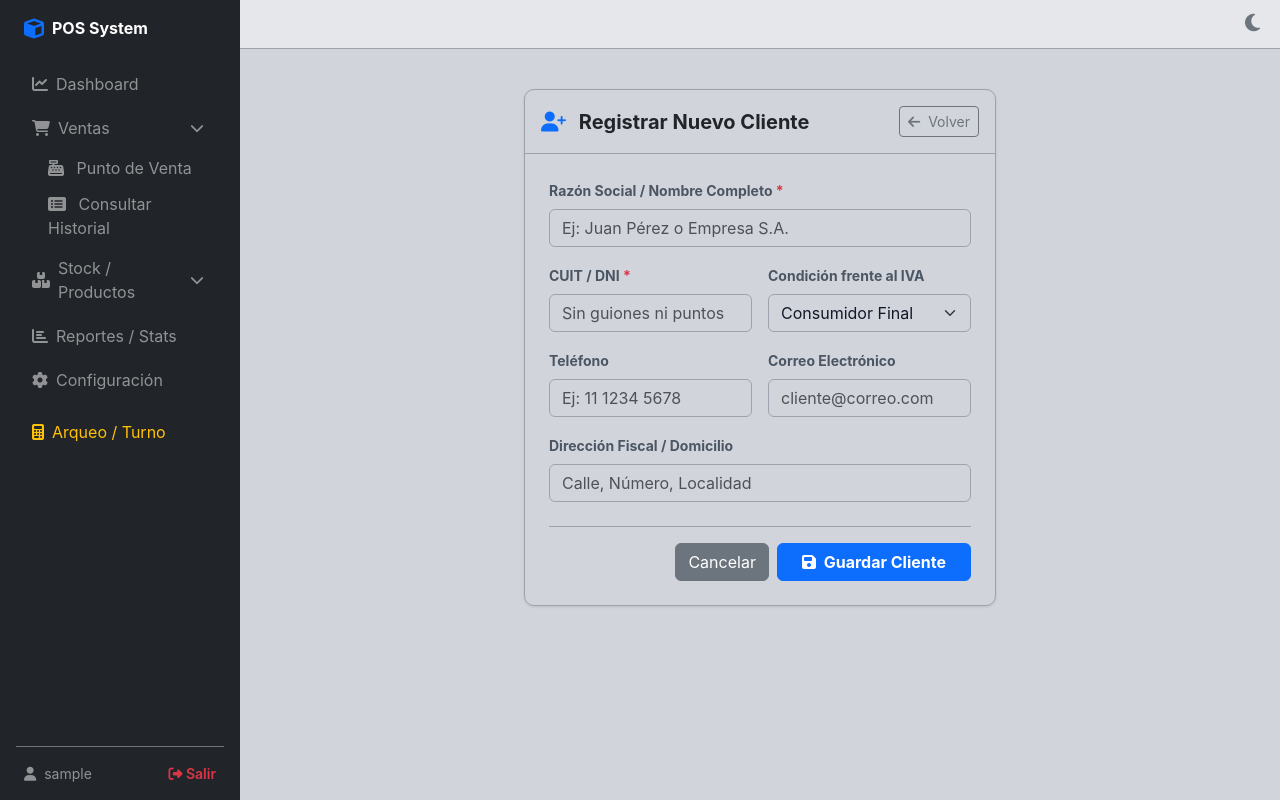
After one commit to mluduenia/sistema_ventas, a Django app: page /ventas/cliente/crear/ in a window 1280 px wide. The commit adds this page. Run offline with Django 4.2, Linux system fonts and the light colour scheme; the visitor is signed in with stand-in values (Sample User, id 1); data that the repository does not hold is empty.

Commit message:
crear cliente

```diff
--- /dev/null
+++ b/apps/core/context_processors.py
@@ -0,0 +1,39 @@
+def roles_usuario(request):
+    """Banderas de permisos para el menú e interfaz."""
+    if not request.user.is_authenticated:
+        return {
+            'es_admin': False,
+            'es_supervisor_o_gerente': False,
+            'es_cajero': False,
+            'puede_vender': False,
+            'puede_editar_stock': False,
+            'puede_ver_caja': False,
+            'puede_ver_reportes': False,
+        }
+
+    # Grupos en minúsculas para evitar errores tipográficos
+    grupos = set(request.user.groups.values_list('name', flat=True))
+    grupos_lower = {g.lower() for g in grupos}
+
+    is_super = request.user.is_superuser
+    is_admin = is_super or 'administrador' in grupos_lower or 'admin' in grupos_lower
+    is_supervisor_o_gerente = 'supervisor' in grupos_lower or 'superv' in grupos_lower or 'gerente' in grupos_lower
+    is_cajero = 'cajero' in grupos_lower or 'vendedor' in grupos_lower
+
+    # Todos los roles (Cajero, Supervisor, Admin) pueden vender, ver caja y ver reportes
+    puede_vender = is_admin or is_supervisor_o_gerente or is_cajero
+    puede_ver_caja = is_admin or is_supervisor_o_gerente or is_cajero
+    puede_ver_reportes = is_admin or is_supervisor_o_gerente or is_cajero
+
+    # SOLO Supervisor, Gerente y Admin pueden EDITAR productos y stock
+    puede_editar_stock = is_admin or is_supervisor_o_gerente
+
+    return {
+        'es_admin': is_admin,
+        'es_supervisor_o_gerente': is_supervisor_o_gerente,
+        'es_cajero': is_cajero,
+        'puede_vender': puede_vender,
+        'puede_editar_stock': puede_editar_stock,
+        'puede_ver_caja': puede_ver_caja,
+        'puede_ver_reportes': puede_ver_reportes,
+    }
--- a/apps/ventas/views.py
+++ b/apps/ventas/views.py
@@ -10,6 +10,9 @@ from django.http import HttpResponse, JsonResponse
 from django.shortcuts import get_object_or_404, redirect, render
 from django.utils import timezone
 from django.views.decorators.csrf import csrf_exempt
+from django.shortcuts import render, redirect
+from django.contrib import messages
+from .models import Cliente  # Ajusta según el modelo de cliente de tu proyecto
 
 from apps.configuracion.models import EmpresaConfig
 from apps.productos.models import MovimientoStock, Producto
@@ -475,3 +478,23 @@ def reportes_view(request):
         'proveedores_top': proveedores_top,
     }
     return render(request, 'ventas/reportes.html', context)
+
+def crear_cliente(request):
+    if request.method == 'POST':
+        nombre = request.POST.get('nombre')
+        cuit_dni = request.POST.get('cuit_dni')
+        telefono = request.POST.get('telefono')
+        email = request.POST.get('email')
+        direccion = request.POST.get('direccion')
+
+        Cliente.objects.create(
+            nombre=nombre,
+            numero_documento=cuit_dni,  # <--- Se usa el nombre de campo real
+            telefono=telefono,
+            email=email,
+            direccion=direccion
+        )
+        messages.success(request, 'Cliente registrado correctamente.')
+        return redirect('ventas:pos')
+
+    return render(request, 'ventas/crear_cliente.html')
--- a/sistema_ventas/settings.py
+++ b/sistema_ventas/settings.py
@@ -57,6 +57,7 @@ TEMPLATES = [
 
                 # 👈 AGREGA ESTA LÍNEA AQUÍ:
                 'apps.configuracion.context_processors.configuracion_global',
+                'apps.core.context_processors.roles_usuario',
             ],
         },
     },
--- a/templates/base.html
+++ b/templates/base.html
@@ -16,17 +16,27 @@
     <!-- Custom Theme -->
     <link rel="stylesheet" href="/static/css/custom.css">
 
+    <style>
+        /* Ajuste de maquetación para Sidebar Fijo en Escritorio */
+        @media (min-width: 768px) {
+            .main-wrapper {
+                margin-left: 240px !important;
+                width: calc(100% - 240px) !important;
+            }
+        }
+    </style>
+
     {% block extra_css %}{% endblock %}
     {% block extra_head %}{% endblock %}
 </head>
 <body>
 
 <div class="d-flex min-vh-100">
-    <!-- SIDEBAR / MENÚ LATERAL (ESCRITORIO / PC) -->
-    <aside class="bg-dark text-white p-3 d-none d-md-flex flex-column justify-content-between" style="width: 240px; flex-shrink: 0;">
-        <div>
+    <!-- SIDEBAR / MENÚ LATERAL FIJO (ESCRITORIO - PC) -->
+    <aside class="bg-dark text-white p-3 d-none d-md-flex flex-column justify-content-between position-fixed top-0 bottom-0 start-0" style="width: 240px; z-index: 1050;">
+        <div class="d-flex flex-column overflow-hidden h-100">
             <!-- MARCA / LOGO DEL COMERCIO -->
-            <div class="d-flex align-items-center mb-4 px-2">
+            <div class="d-flex align-items-center mb-4 px-2 flex-shrink-0">
                 {% if configuracion and configuracion.logo %}
                     <img src="{{ configuracion.logo.url }}" alt="Logo" class="me-2 rounded bg-white p-1" style="max-height: 38px; max-width: 45px; object-fit: contain;">
                 {% else %}
@@ -41,15 +51,18 @@
                 </span>
             </div>
 
-            <nav class="nav nav-pills flex-column gap-1">
-                <!-- Dashboard (Visible para Administradores y Superusuarios) -->
-                {% if request.user.is_superuser or 'Administrador' in request.user.groups.all|join:',' %}
+            <!-- NAVEGACIÓN ESCRITORIO -->
+            <nav class="nav nav-pills flex-column gap-1 overflow-y-auto pe-1 flex-grow-1">
+
+                <!-- 1. DASHBOARD (PUBLICO PARA TODOS LOS USUARIOS AUTENTICADOS) -->
+                {% if request.user.is_authenticated %}
                 <a href="{% url 'core:dashboard' %}" class="nav-link text-white-50 d-flex align-items-center gap-2 py-2 px-3 rounded {% if request.resolver_match.url_name == 'dashboard' %}active text-white{% endif %}">
                     <i class="fas fa-chart-line w-20"></i> Dashboard
                 </a>
                 {% endif %}
 
-                <!-- Submenú Ventas (Todos los niveles) -->
+                <!-- 2. SUBMENÚ VENTAS (Cajero, Supervisor, Gerente, Admin - EXCLUYE Almacenista) -->
+                {% if not 'Almacenista' in request.user.groups.all|join:',' %}
                 <div class="nav-item">
                     <a class="nav-link text-white-50 d-flex align-items-center justify-content-between py-2 px-3 rounded" data-bs-toggle="collapse" href="#submenuVentas" role="button" aria-expanded="false">
                         <span class="d-flex align-items-center gap-2"><i class="fas fa-shopping-cart w-20"></i> Ventas</span>
@@ -66,8 +79,9 @@
                         </nav>
                     </div>
                 </div>
+                {% endif %}
 
-                <!-- Submenú Stock / Catálogos (Todos leen, solo Admins/Super ven links avanzados si aplica) -->
+                <!-- 3. SUBMENÚ STOCK / PRODUCTOS -->
                 <div class="nav-item">
                     <a class="nav-link text-white-50 d-flex align-items-center justify-content-between py-2 px-3 rounded" data-bs-toggle="collapse" href="#submenuStock" role="button" aria-expanded="false">
                         <span class="d-flex align-items-center gap-2"><i class="fas fa-boxes w-20"></i> Stock / Productos</span>
@@ -75,46 +89,56 @@
                     </a>
                     <div class="collapse {% if 'productos' in request.path or 'stock' in request.path %}show{% endif %}" id="submenuStock">
                         <nav class="nav nav-pills flex-column ps-3 gap-1 mt-1">
+                            <!-- Productos y Movimientos (Visibles para Todos) -->
                             <a href="{% url 'productos:lista_productos' %}" class="nav-link text-white-50 py-1 px-3 rounded small {% if request.resolver_match.url_name == 'lista_productos' %}active text-white{% endif %}">
                                 <i class="fas fa-box me-2"></i> Productos / Existencias
                             </a>
                             <a href="{% url 'productos:movimientos_stock' %}" class="nav-link text-white-50 py-1 px-3 rounded small {% if request.resolver_match.url_name == 'movimientos_stock' %}active text-white{% endif %}">
                                 <i class="fas fa-exchange-alt me-2"></i> Movimientos de Stock
                             </a>
+
+                            <!-- Rubros y Proveedores (Solo para Supervisor, Gerente, Admin) -->
+                            {% if request.user.is_superuser or 'Administrador' in request.user.groups.all|join:',' or 'Gerente' in request.user.groups.all|join:',' or 'Supervisor' in request.user.groups.all|join:',' %}
                             <a href="{% url 'productos:lista_categorias' %}" class="nav-link text-white-50 py-1 px-3 rounded small {% if 'categorias' in request.path %}active text-white{% endif %}">
                                 <i class="fas fa-tags me-2"></i> Rubros / Categorías
                             </a>
                             <a href="{% url 'productos:lista_proveedores' %}" class="nav-link text-white-50 py-1 px-3 rounded small {% if 'proveedores' in request.path %}active text-white{% endif %}">
                                 <i class="fas fa-truck me-2"></i> Proveedores
                             </a>
+                            {% endif %}
                         </nav>
                     </div>
                 </div>
 
-                <!-- Reportes y Estadísticas (Todos los niveles) -->
+                <!-- 4. REPORTES Y ESTADÍSTICAS (Cajero, Supervisor, Gerente, Admin) -->
+                {% if not 'Almacenista' in request.user.groups.all|join:',' %}
                 <a href="{% url 'ventas:reportes' %}" class="nav-link text-white-50 d-flex align-items-center gap-2 py-2 px-3 rounded {% if request.resolver_match.url_name == 'reportes' %}active text-white{% endif %}">
                     <i class="fas fa-chart-bar w-20"></i> Reportes / Stats
                 </a>
+                {% endif %}
 
-                <!-- Configuración (Solo Admins y Superusuarios) -->
+                <!-- 5. CONFIGURACIÓN (EXCLUSIVO Administrador) -->
                 {% if request.user.is_superuser or 'Administrador' in request.user.groups.all|join:',' %}
                 <a href="{% url 'configuracion:configuracion_general' %}" class="nav-link text-white-50 d-flex align-items-center gap-2 py-2 px-3 rounded {% if 'configuracion' in request.path %}active text-white{% endif %}">
                     <i class="fas fa-cog w-20"></i> Configuración
                 </a>
                 {% endif %}
 
-                <!-- Abrir / Cerrar Caja (Todos los cajeros/admins) -->
+                <!-- 6. ARQUEO DE CAJA (Cajero, Supervisor, Gerente, Admin) -->
+                {% if not 'Almacenista' in request.user.groups.all|join:',' %}
                 <a href="{% url 'ventas:cerrar_caja' %}" class="nav-link text-warning d-flex align-items-center gap-2 py-2 px-3 rounded mt-2">
                     <i class="fas fa-calculator w-20"></i> Arqueo / Turno
                 </a>
+                {% endif %}
+
             </nav>
         </div>
 
-        <!-- Usuario & Logout en Escritorio -->
-        <div class="border-top border-secondary pt-3">
+        <!-- USUARIO & LOGOUT -->
+        <div class="border-top border-secondary pt-3 flex-shrink-0 mt-auto">
             <div class="d-flex align-items-center justify-content-between px-2">
-                <span class="small text-white-50"><i class="fas fa-user me-1"></i> {{ request.user.username }}</span>
-                <a href="{% url 'usuarios:logout' %}" class="text-danger small" title="Cerrar Sesión">
+                <span class="small text-white-50 text-truncate me-2"><i class="fas fa-user me-1"></i> {{ request.user.username }}</span>
+                <a href="{% url 'usuarios:logout' %}" class="text-danger small fw-semibold text-decoration-none" title="Cerrar Sesión">
                     <i class="fas fa-sign-out-alt"></i> Salir
                 </a>
             </div>
@@ -122,7 +146,7 @@
     </aside>
 
     <!-- CONTENIDO PRINCIPAL -->
-    <div class="flex-grow-1 d-flex flex-column w-100 overflow-hidden">
+    <div class="main-wrapper flex-grow-1 d-flex flex-column w-100 overflow-hidden" style="min-height: 100vh;">
         <!-- NAVBAR SUPERIOR -->
         <header class="navbar navbar-expand border-bottom px-3 py-2 bg-body">
             <div class="container-fluid p-0 d-flex justify-content-between align-items-center">
@@ -190,28 +214,35 @@
         </div>
         <div class="offcanvas-body p-3">
             <nav class="nav nav-pills flex-column gap-2">
-                {% if request.user.is_superuser or 'Administrador' in request.user.groups.all|join:',' %}
+                {% if request.user.is_authenticated %}
                 <a href="{% url 'core:dashboard' %}" class="nav-link text-body py-2"><i class="fas fa-chart-line me-2 text-primary"></i> Dashboard</a>
                 {% endif %}
 
-                <!-- Ventas Móvil -->
+                {% if not 'Almacenista' in request.user.groups.all|join:',' %}
                 <a href="{% url 'ventas:pos' %}" class="nav-link text-body py-2"><i class="fas fa-cash-register me-2 text-primary"></i> Punto de Venta</a>
                 <a href="{% url 'ventas:lista_ventas' %}" class="nav-link text-body py-2"><i class="fas fa-list-alt me-2 text-primary"></i> Historial de Ventas</a>
+                {% endif %}
 
                 <!-- Stock Móvil -->
                 <a href="{% url 'productos:lista_productos' %}" class="nav-link text-body py-2"><i class="fas fa-boxes me-2 text-primary"></i> Productos / Stock</a>
                 <a href="{% url 'productos:movimientos_stock' %}" class="nav-link text-body py-2"><i class="fas fa-exchange-alt me-2 text-primary"></i> Movimientos de Stock</a>
+
+                {% if request.user.is_superuser or 'Administrador' in request.user.groups.all|join:',' or 'Gerente' in request.user.groups.all|join:',' or 'Supervisor' in request.user.groups.all|join:',' %}
                 <a href="{% url 'productos:lista_categorias' %}" class="nav-link text-body py-2"><i class="fas fa-tags me-2 text-primary"></i> Rubros</a>
                 <a href="{% url 'productos:lista_proveedores' %}" class="nav-link text-body py-2"><i class="fas fa-truck me-2 text-primary"></i> Proveedores</a>
+                {% endif %}
 
-                <!-- Extras Móvil -->
+                {% if not 'Almacenista' in request.user.groups.all|join:',' %}
                 <a href="{% url 'ventas:reportes' %}" class="nav-link text-body py-2"><i class="fas fa-chart-bar me-2 text-primary"></i> Reportes y Estadísticas</a>
+                {% endif %}
 
                 {% if request.user.is_superuser or 'Administrador' in request.user.groups.all|join:',' %}
                 <a href="{% url 'configuracion:configuracion_general' %}" class="nav-link text-body py-2"><i class="fas fa-cog me-2 text-primary"></i> Configuración</a>
                 {% endif %}
 
+                {% if not 'Almacenista' in request.user.groups.all|join:',' %}
                 <a href="{% url 'ventas:cerrar_caja' %}" class="nav-link text-warning py-2"><i class="fas fa-calculator me-2"></i> Arqueo / Cerrar Turno</a>
+                {% endif %}
             </nav>
         </div>
     </div>
@@ -261,7 +292,6 @@
         }
     });
 
-    // Soporte táctil móvil
     document.addEventListener('mouseup', function (e) {
         if (e.target && (e.target.type === 'number' || e.target.classList.contains('input-cant') || e.target.classList.contains('input-num'))) {
             e.preventDefault();
--- a/templates/core/dashboard.html
+++ b/templates/core/dashboard.html
@@ -80,7 +80,7 @@
 <div class="card border-0 shadow-sm">
     <div class="card-header bg-body py-3 border-bottom d-flex align-items-center justify-content-between">
         <h5 class="fw-bold mb-0 text-body">
-            <i class="fas fa-history me-2 text-primary"></i> Últimas 10 Ventas Realizadas
+            <i class="fas fa-history me-2 text-primary"></i> Últimas Ventas Realizadas
         </h5>
         <a href="{% url 'ventas:lista_ventas' %}" class="btn btn-sm btn-outline-primary fw-semibold">
             Ver Todo
--- a/templates/dashboard.html
+++ b/templates/dashboard.html
@@ -80,7 +80,7 @@
 <div class="card border-0 shadow-sm">
     <div class="card-header bg-body py-3 border-bottom d-flex align-items-center justify-content-between">
         <h5 class="fw-bold mb-0 text-body">
-            <i class="fas fa-history me-2 text-primary"></i> Últimas 10 Ventas Realizadas
+            <i class="fas fa-history me-2 text-primary"></i> Últimas Ventas Realizadas
         </h5>
         <a href="{% url 'ventas:lista_ventas' %}" class="btn btn-sm btn-outline-primary fw-semibold">
             Ver Todo
--- /dev/null
+++ b/templates/ventas/crear_cliente.html
@@ -0,0 +1,80 @@
+{% extends 'base.html' %}
+
+{% block title %}Nuevo Cliente | Sistema POS{% endblock %}
+
+{% block content %}
+<div class="container-fluid py-3">
+    <div class="row justify-content-center">
+        <div class="col-12 col-md-8 col-lg-6">
+            <div class="card border-0 shadow-sm">
+                <div class="card-header bg-body py-3 border-bottom d-flex align-items-center justify-content-between">
+                    <h5 class="fw-bold mb-0 text-body">
+                        <i class="fas fa-user-plus me-2 text-primary"></i> Registrar Nuevo Cliente
+                    </h5>
+                    <a href="javascript:history.back()" class="btn btn-sm btn-outline-secondary">
+                        <i class="fas fa-arrow-left me-1"></i> Volver
+                    </a>
+                </div>
+                <div class="card-body p-4">
+                    <form method="POST" action="{% url 'ventas:crear_cliente' %}">
+                        {% csrf_token %}
+
+                        <!-- Razón Social o Nombre Completo -->
+                        <div class="mb-3">
+                            <label for="nombre" class="form-label fw-bold small">Razón Social / Nombre Completo <span class="text-danger">*</span></label>
+                            <input type="text" class="form-control" id="nombre" name="nombre" placeholder="Ej: Juan Pérez o Empresa S.A." required>
+                        </div>
+
+                        <div class="row g-3 mb-3">
+                            <!-- Tipo de Documento / CUIT / DNI -->
+                            <div class="col-12 col-sm-6">
+                                <label for="cuit_dni" class="form-label fw-bold small">CUIT / DNI <span class="text-danger">*</span></label>
+                                <input type="text" class="form-control" id="cuit_dni" name="cuit_dni" placeholder="Sin guiones ni puntos" required>
+                            </div>
+
+                            <!-- Condición de IVA -->
+                            <div class="col-12 col-sm-6">
+                                <label for="condicion_iva" class="form-label fw-bold small">Condición frente al IVA</label>
+                                <select class="form-select" id="condicion_iva" name="condicion_iva">
+                                    <option value="Consumidor Final" selected>Consumidor Final</option>
+                                    <option value="Responsable Inscripto">Responsable Inscripto</option>
+                                    <option value="Monotributo">Monotributo</option>
+                                    <option value="Exento">Exento</option>
+                                </select>
+                            </div>
+                        </div>
+
+                        <div class="row g-3 mb-3">
+                            <!-- Teléfono -->
+                            <div class="col-12 col-sm-6">
+                                <label for="telefono" class="form-label fw-bold small">Teléfono</label>
+                                <input type="text" class="form-control" id="telefono" name="telefono" placeholder="Ej: 11 1234 5678">
+                            </div>
+
+                            <!-- Correo Electrónico -->
+                            <div class="col-12 col-sm-6">
+                                <label for="email" class="form-label fw-bold small">Correo Electrónico</label>
+                                <input type="email" class="form-control" id="email" name="email" placeholder="cliente@correo.com">
+                            </div>
+                        </div>
+
+                        <!-- Dirección Comercial / Fiscal -->
+                        <div class="mb-4">
+                            <label for="direccion" class="form-label fw-bold small">Dirección Fiscal / Domicilio</label>
+                            <input type="text" class="form-control" id="direccion" name="direccion" placeholder="Calle, Número, Localidad">
+                        </div>
+
+                        <!-- Botones de Acción -->
+                        <div class="d-flex justify-content-end gap-2 border-top pt-3">
+                            <a href="javascript:history.back()" class="btn btn-secondary">Cancelar</a>
+                            <button type="submit" class="btn btn-primary px-4 fw-bold">
+                                <i class="fas fa-save me-1"></i> Guardar Cliente
+                            </button>
+                        </div>
+                    </form>
+                </div>
+            </div>
+        </div>
+    </div>
+</div>
+{% endblock %}
```
Also changed, not shown: apps/productos/views.py (+11 -4 lines), templates/productos/lista_productos.html (+18 -12 lines).
